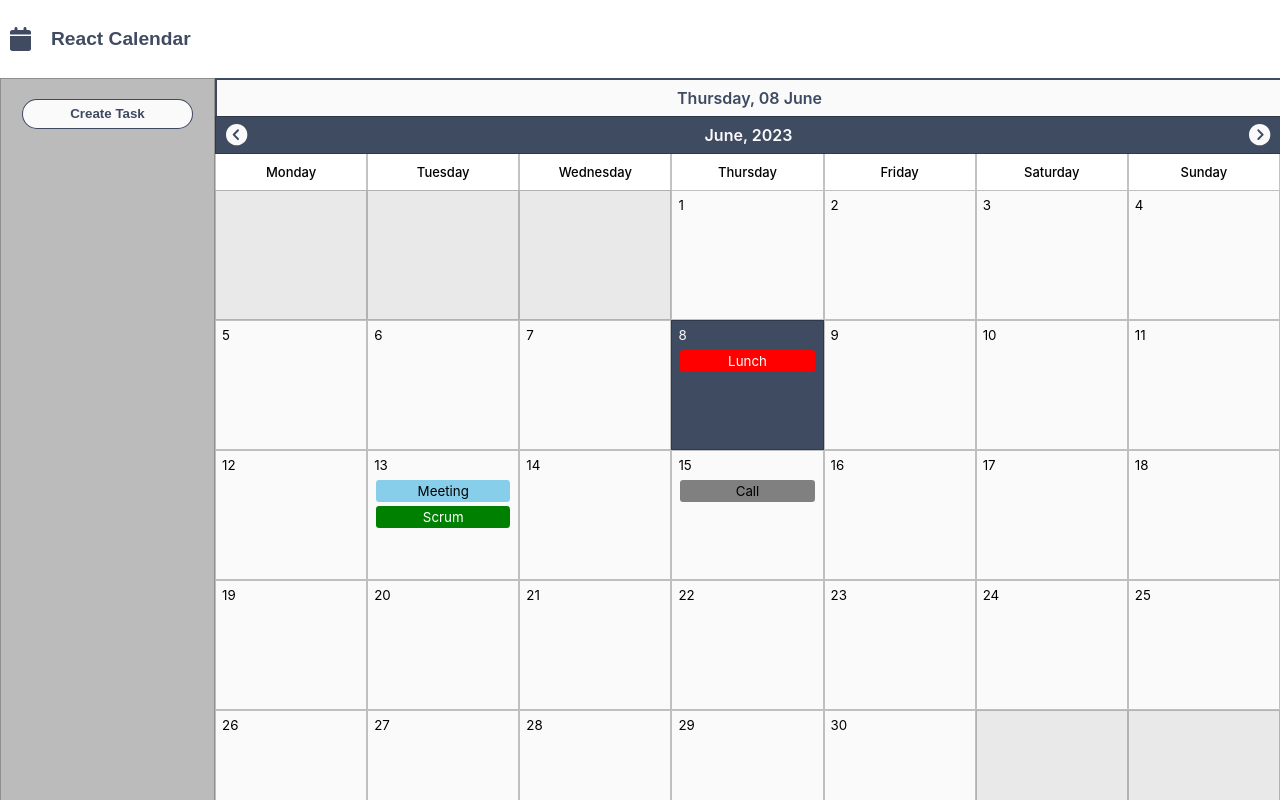
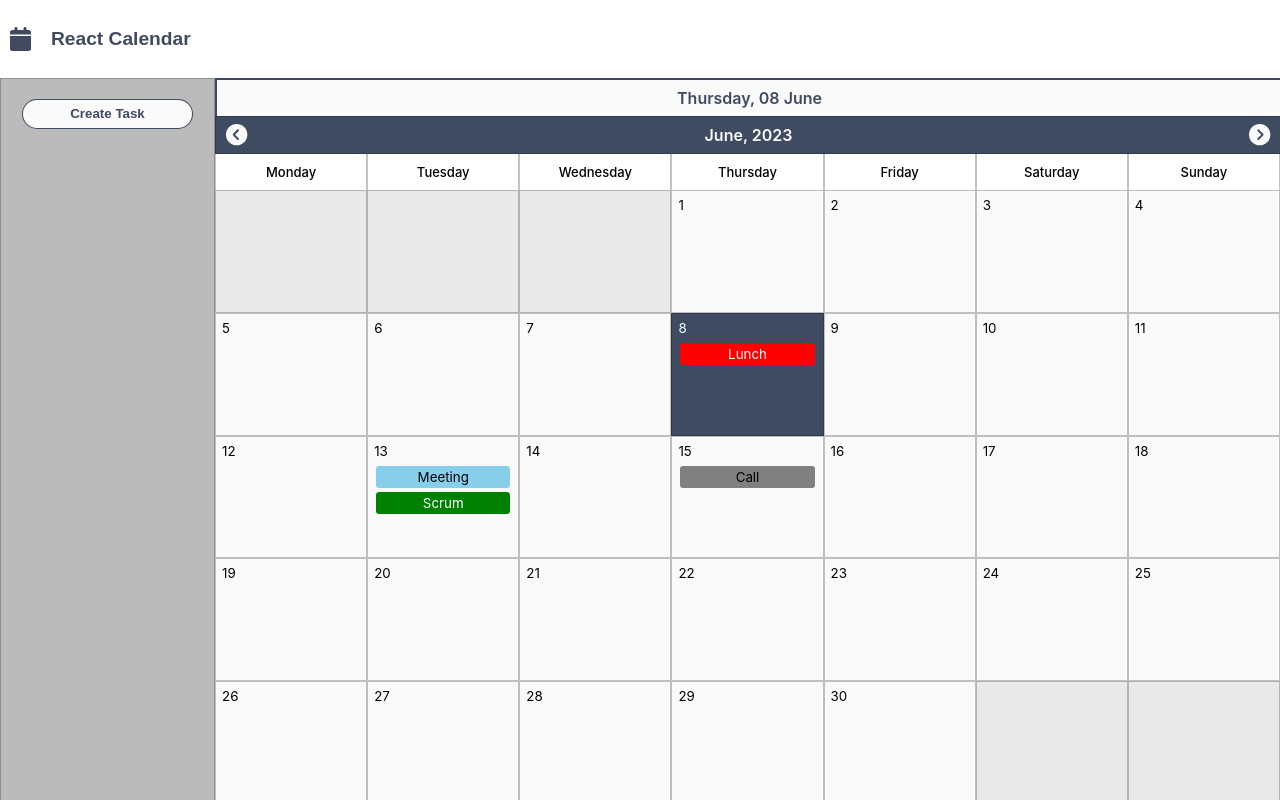
Before and after one commit to shweta1298/Calendar-React, a React (Create React App) app: page / in a window 1280 px wide. Built offline with nearby package versions, Linux system fonts and the light colour scheme.

Commit message:
fixed month height css issue

```diff
--- a/src/calendar-react/components/Day.js
+++ b/src/calendar-react/components/Day.js
@@ -21,6 +21,12 @@ function Day(props) {
             day: day.format("DD-MM-YYYY"),
             today: dayjs().format("DD-MM-YYYY"),
             events:dayEvents
+        })
+        setCurrentEvent({
+            backgroundColor: "#182640d3",
+            color: "white",
+            title: "Create New Task",
+            date: day.format("YYYY-MM-DD")
         })
         setShowEventModal(true)
     }
--- a/src/calendar-react/styles/Calendar.css
+++ b/src/calendar-react/styles/Calendar.css
@@ -81,7 +81,7 @@
 }
 .month {
   display: grid;
-  height: 90%;
+  height: 85%;
   width: 100%;
 }
 .calendar-day {
```
